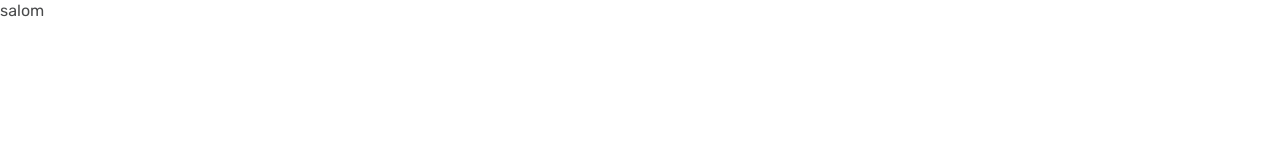
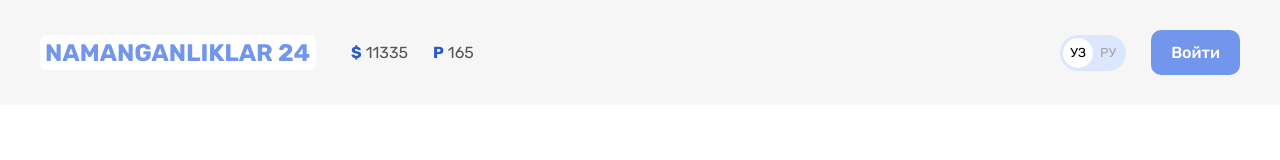
Before and after one commit to mohamedxamid/mnx-n24, a plain HTML site: page index.html in a window 1280 px wide. Drawn offline with Linux system fonts and the light colour scheme.

Commit message:
Add site-header-top without search form

```diff
--- a/css/styles.css
+++ b/css/styles.css
@@ -25,6 +25,28 @@ img {
   height: 100%;
 }
 
+/* BUTTON */
+.button {
+  display: inline-block;
+  padding: 13px 20px;
+  border-radius: 10px;
+  font-weight: 500;
+  line-height: 19px;
+  text-align: center;
+  text-decoration: none;
+  cursor: pointer;
+}
+.button-primary {
+  background-color: #7296ec;
+  color: #fff;
+}
+.button:hover {
+  opacity: 0.8;
+}
+.button:active {
+  opacity: 0.6;
+}
+
 /* CONTAINER */
 .container {
   width: 100%;
@@ -34,3 +56,94 @@ img {
   margin-left: auto;
   margin-right: auto;
 }
+
+/* SITE HEADER */
+.site-header {
+}
+
+/* SITE HEADER TOP */
+.site-header-top {
+  padding-top: 30px;
+  padding-bottom: 30px;
+  background-color: #f6f6f6;
+}
+
+.site-header-top-container {
+  display: flex;
+  align-items: center;
+}
+
+.site-header-logo {
+  display: flex;
+  padding: 8px 6px;
+  background-color: #fff;
+  border-radius: 7px;
+  margin-right: 35px;
+}
+
+.site-header-logo:hover {
+  opacity: 0.8;
+}
+
+.site-header-logo:active {
+  opacity: 0.6;
+}
+
+.site-header-logo-img {
+}
+
+/* CURRENCY RATES */
+.currency-rates {
+  display: flex;
+  align-items: center;
+  padding: 0;
+  margin: 0;
+  margin-right: auto;
+  list-style: none;
+}
+
+.currency-rates-item:not(:last-child) {
+  margin-right: 25px;
+}
+
+.currency-rates-type {
+  font-weight: 700;
+  line-height: 19px;
+  color: #2959CE;
+}
+
+.currency-rates-value {
+  line-height: 19px;
+  color: #555;
+}
+
+/* LANG TOGGLE */
+.lang-toggle {
+  display: flex;
+  padding: 3px;
+  margin-right: 25px;
+  border-radius: 39px;
+  background-color: #dce6ff;
+}
+
+.lang-toggle-link {
+  width: 30px;
+  height: 30px;
+  font-size: 13px;
+  line-height: 30px;
+  border-radius: 50%;
+  text-align: center;
+  text-decoration: none;
+  color: #a6a6a6;
+}
+
+.lang-toggle-link-active {
+  background-color: #fff;
+  color: #000;
+}
+
+.button {
+}
+
+.button-primary {
+}
--- a/index.html
+++ b/index.html
@@ -17,6 +17,39 @@
   <title>N24</title>
 </head>
 <body>
-  <div>salom</div>
+  <!-- SITE-HEADER -->
+  <header class="site-header">
+    <div class="site-header-top">
+      <div class="site-header-top-container container">
+        <!-- SITE LOGO -->
+        <a class="site-header-logo" href="index.html">
+          <img class="site-header-logo-img" src="images/site-logo.svg" alt="n24 logo" width="264" height="28">
+        </a>
+
+        <!-- CURRENCY RATES -->
+        <ul class="currency-rates">
+          <li class="currency-rates-item">
+            <b class="currency-rates-type">$</b>
+            <span class="currency-rates-value">11335</span>
+          </li>
+          <li class="currency-rates-item">
+            <b class="currency-rates-type">Р</b>
+            <span class="currency-rates-value">165</span>
+          </li>
+        </ul>
+
+        <!-- TODO GLOBAL-SEARCH-FORM -->
+
+        <!-- LANG TOGGLE  -->
+        <div class="lang-toggle">
+          <a class="lang-toggle-link lang-toggle-link-active" href="index.html">УЗ</a>
+          <a class="lang-toggle-link" href="index.html/ru">РУ</a>
+        </div>
+
+        <!-- SITE-HEADER-AUTH -->
+        <a class="button button-primary" href="#">Войти</a>
+      </div>
+    </div>
+  </header>
 </body>
 </html>
```
Also changed, not shown: images/site-logo.svg (added).
